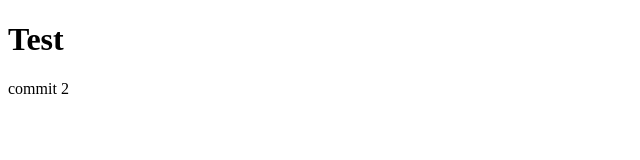
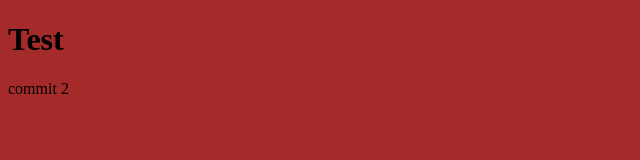
Before and after one commit to MarineDesmier/testGitAvec-Yvan, a plain HTML site: page index.html in a window 1280 px wide. Shown: the whole page, without its empty margins (0-640 px from the left). Drawn offline with Linux system fonts and the light colour scheme; files that its build step writes are made by us from their sources.

Commit message:
commit branche develop

```diff
--- /dev/null
+++ b/css/style.css
@@ -0,0 +1,3 @@
+body{
+    background-color: brown;
+}
--- a/index.html
+++ b/index.html
@@ -4,6 +4,7 @@
     <meta charset="UTF-8">
     <meta http-equiv="X-UA-Compatible" content="IE=edge">
     <meta name="viewport" content="width=device-width, initial-scale=1.0">
+    <link rel="stylesheet" href="style.css">
     <title>Test git</title>
 </head>
 <body>
```
